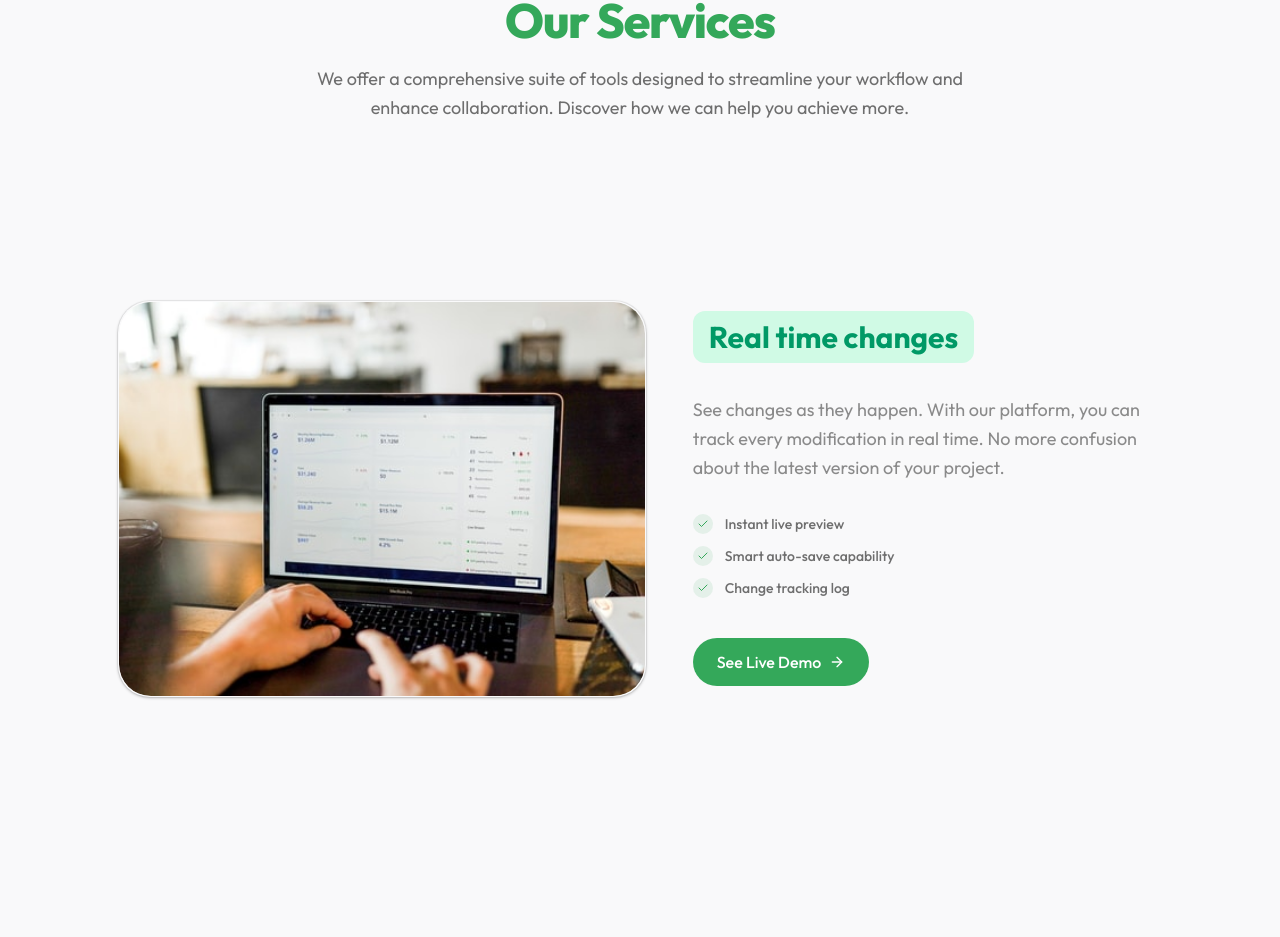
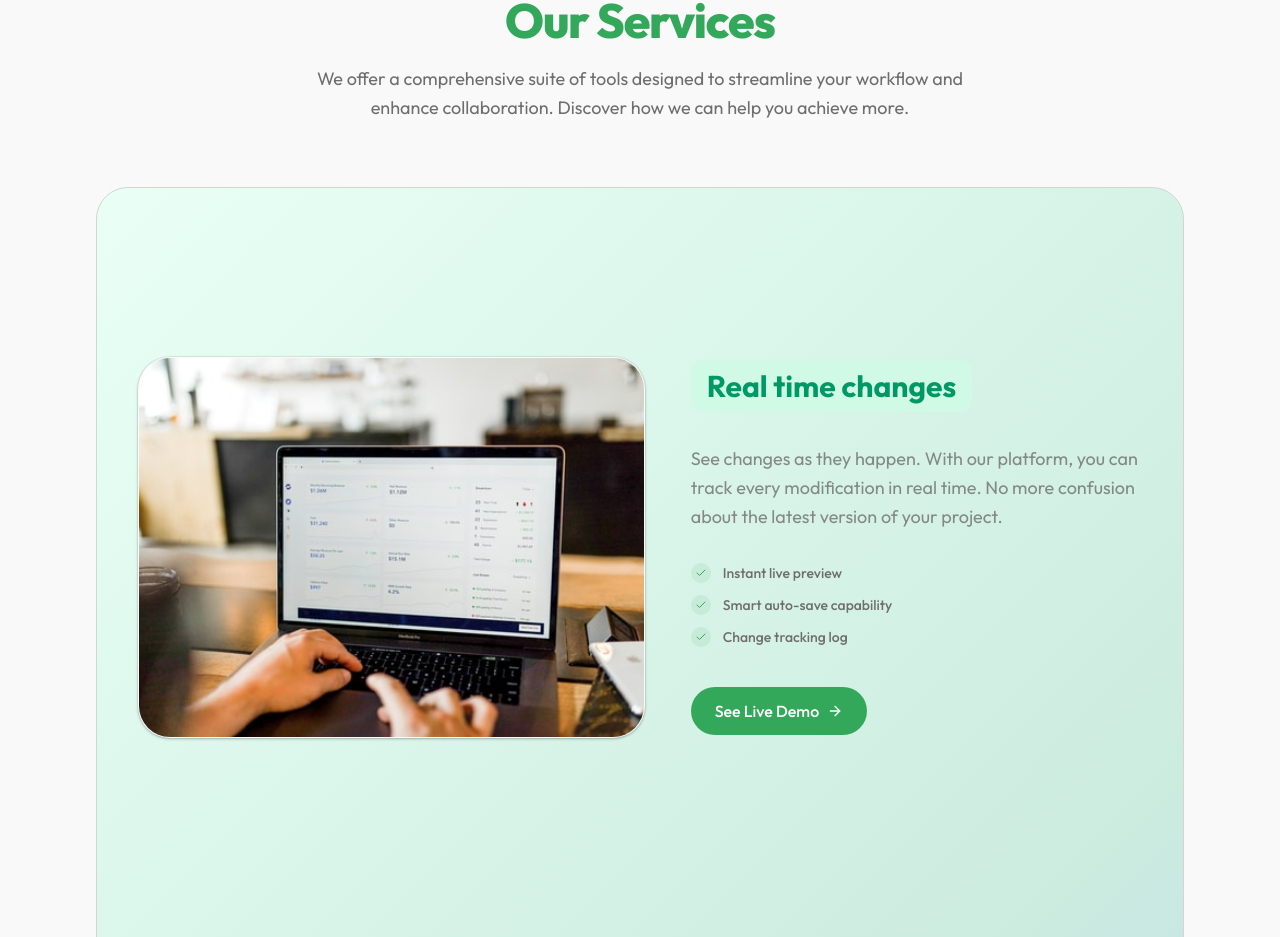
Before and after one commit to Sahil-796/vnp, a Next.js app: page / in a window 1280 px wide. Shown: the part 1012-1949 px from the top of the page. Built offline with nearby package versions, Linux system fonts and the light colour scheme.

Commit message:
feat: gradient bgs in services section

```diff
--- a/components/Services.tsx
+++ b/components/Services.tsx
@@ -16,9 +16,9 @@ export function Services() {
       <div className="flex h-full w-full items-center justify-center">
         <Image
           src={item.imgsrc}
-          width={800}
-          height={800}
-          className="h-full w-full object-cover rounded-4xl"
+          width={300}
+          height={300}
+          className="h-full w-full object-cover"
           alt={item.title}
         />
       </div>
@@ -30,7 +30,6 @@ export function Services() {
       <SectionTitle
         title={data.services.title}
         description={data.services.desc}
-        containerClassName="max-w-[85vw] mb-4"
       />
       <StickyScroll content={content} />
     </div>
--- a/components/ui/sticky-scroll-reveal.tsx
+++ b/components/ui/sticky-scroll-reveal.tsx
@@ -24,11 +24,24 @@ export const StickyScroll = ({
   const ref = useRef<any>(null);
   const activeCardRef = useRef(0);
 
+
   // Track scroll progress of the entire container
   const { scrollYProgress } = useScroll({
     target: ref,
     offset: ["start start", "end end"],
   });
+
+  const background = useTransform(
+    scrollYProgress,
+    [0, 0.5, 1],
+    [
+      "linear-gradient(135deg, #e8fff2 0%, #c9efdd 55%, #aecdff 100%)",
+      "linear-gradient(135deg, #ebfff8 0%, #cfe8e1 55%, #b9c8ff 100%)",
+      "linear-gradient(135deg, #effff9 0%, #d8ede4 55%, #c6beff 100%)",
+
+    ]
+  );
+
 
   const cardLength = content.length;
 
@@ -73,11 +86,12 @@ export const StickyScroll = ({
 
   return (
     <motion.div
-      className="flex justify-center relative rounded-md"
+      className="flex px-5 justify-center relative w-full border rounded-4xl"
       ref={ref}
-      // 1. Dynamic height ensures the user has space to scroll through all cards.
-      // Adjust the multiplier (e.g., 60vh) to change how fast the cards switch.
-      style={{ height: content.length * 60 + "vh" }}
+      style={{
+        height: content.length * 60 + "vh",
+        background,
+      }}
     >
       {/* 2. Sticky container to hold the view in the center while parent scrolls */}
       <div className="sticky top-0 flex h-[calc(100vh-10vh)] items-center justify-center w-full overflow-hidden">
```
